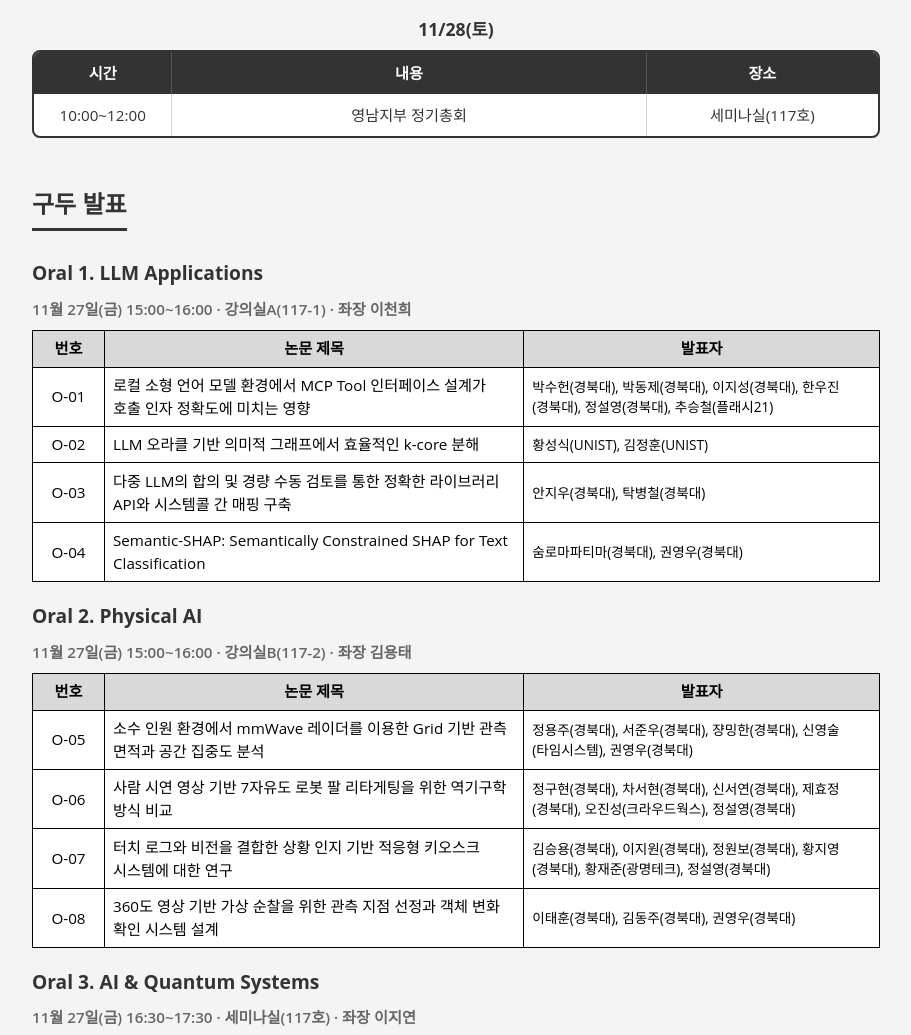
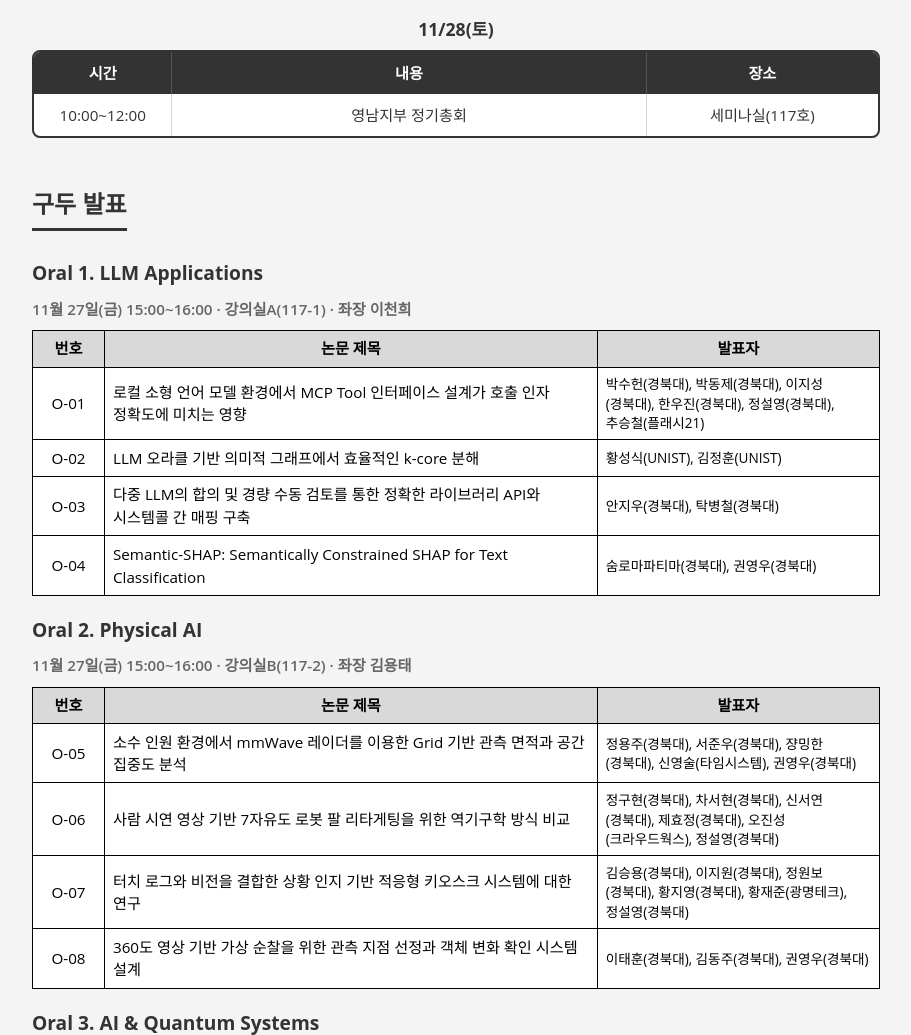
Before and after one commit to moderate-yes/2026ucwit-test, a plain HTML site: page program.html in a window 1280 px wide. Shown: the part 1123-2158 px from the top of the page, without its empty margins (184-1095 px from the left). Drawn offline with Linux system fonts and the light colour scheme.

Commit message:
Narrow the author column to a third and widen the title column
Co-Authored-By: Claude Opus 5.5 <noreply@anthropic.com>

```diff
--- a/assets/css/style.css
+++ b/assets/css/style.css
@@ -194,7 +194,7 @@ h2 + h3 { padding-top: 0.25rem; }
 .paper-table { width: 100%; table-layout: fixed; border-collapse: separate; border-spacing: 0; background: #fff; color: #000; font-size: 0.95rem; border-top: 1px solid #000; border-left: 1px solid #000; }
 .paper-table th, .paper-table td { border-right: 1px solid #000; border-bottom: 1px solid #000; padding: 0.4rem 0.5rem; vertical-align: middle; }
 .paper-table th { background: #d9d9d9; font-weight: 700; text-align: center; }
-.paper-table th:nth-child(1) { width: 4.5rem; } .paper-table th:nth-child(3) { width: 42%; }
+.paper-table th:nth-child(1) { width: 4.5rem; } .paper-table th:nth-child(3) { width: 33.333%; }
 .paper-table td:nth-child(1) { text-align: center; }
 .paper-table td.authors { font-size: 0.85rem; line-height: 1.45; }
 
--- a/program.html
+++ b/program.html
@@ -1,4 +1,4 @@
-<!doctype html><html lang="ko"><head><meta charset="utf-8"><meta name="viewport" content="width=device-width,initial-scale=1"><title>프로그램 :: UCWIT2026</title><link rel="stylesheet" href="assets/css/style.css?v=20261125f"></head>
+<!doctype html><html lang="ko"><head><meta charset="utf-8"><meta name="viewport" content="width=device-width,initial-scale=1"><title>프로그램 :: UCWIT2026</title><link rel="stylesheet" href="assets/css/style.css?v=20261125g"></head>
 <body data-page="program"><div id="site-header"></div><main>
   <h1>프로그램</h1>
 
```
